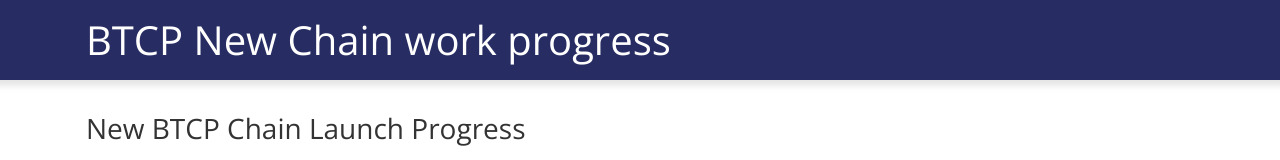
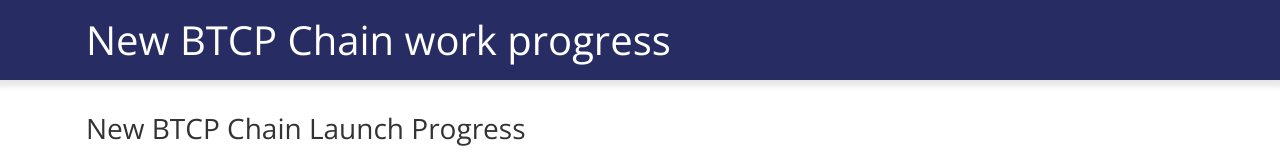
Before and after one commit to BTCPrivate/progress, a website: page docs/index.html in a window 1280 px wide. Shown: the top 160 px of the page. Drawn offline with nearby package versions, Linux system fonts and the light colour scheme.

Commit message:
Update index.html

```diff
--- a/docs/index.html
+++ b/docs/index.html
@@ -3,7 +3,7 @@
   <head>
     <meta charset="utf-8">
     <meta name="viewport" content="width=device-width, initial-scale=1">
-    <title>BTCP New Chain work progress</title>
+    <title>New BTCP Chain work progress</title>
 
     <link rel="stylesheet" href="styles/site.css">
     <link rel="stylesheet" href="https://fonts.googleapis.com/css?family=Cutive+Mono|Open+Sans:300,400&display=swap">
@@ -16,7 +16,7 @@
     <header class="header">
       <nav class="container">
 
-        <h1 class="logo-text">BTCP New Chain work progress</h1>
+        <h1 class="logo-text"> New BTCP Chain work progress</h1>
 
       </div>
     </header>
```
